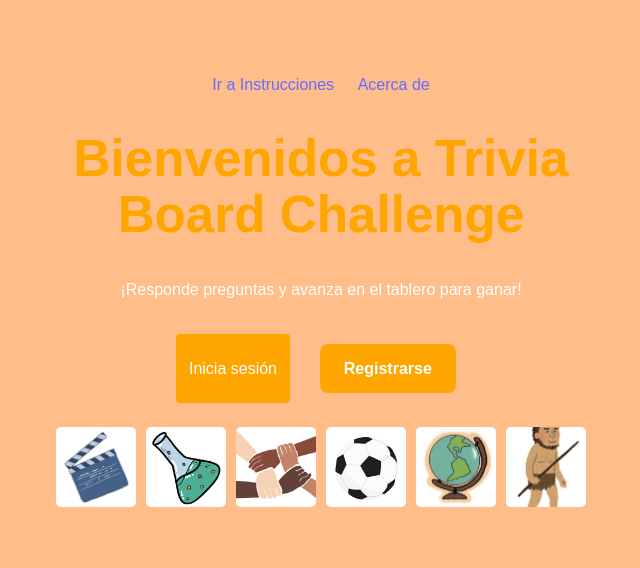
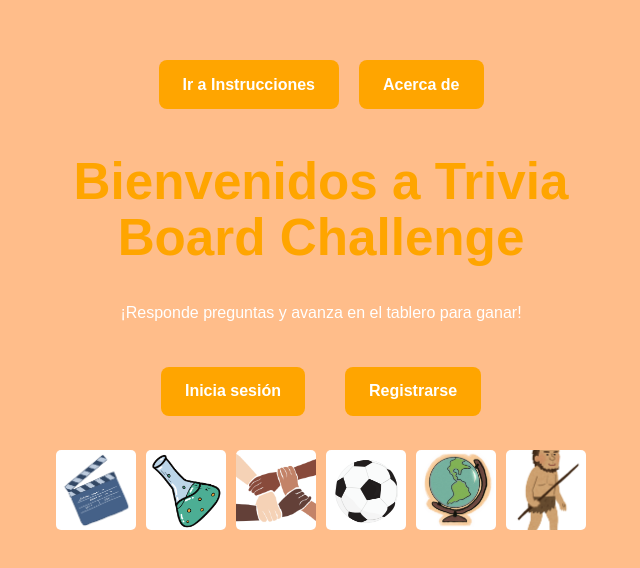
Before and after one commit to IIC2513/front-grupoestrella, a React (Vite) app in the folder trivia/: page / in a window 1280 px wide. Shown: the part 110-678 px from the top of the page, without its empty margins (319-959 px from the left). Built offline with nearby package versions, Linux system fonts and the light colour scheme.

Commit message:
diseno_1

```diff
--- a/trivia/src/common/About.css
+++ b/trivia/src/common/About.css
@@ -34,3 +34,16 @@
     margin-bottom: 0.5rem;
     font-weight: bold;
   }
+
+  .button-link {
+    display: inline-block;
+    padding: 0.8rem 1.5rem;
+    background-color: #FFA500;
+    color: #FFFFFF;
+    font-size: 1rem;
+    font-weight: bold;
+    text-align: center;
+    text-decoration: none;
+    border-radius: 8px;
+    transition: background-color 0.3s, transform 0.2s;
+  }
--- a/trivia/src/common/About.jsx
+++ b/trivia/src/common/About.jsx
@@ -27,7 +27,7 @@ const About = () => {
         <p>Nuestro equipo está compuesto por estudiantes apasionados de la tecnología y el aprendizaje, unidos por el objetivo de crear una plataforma interactiva y educativa. Cada miembro ha contribuido con su talento y habilidades únicas para hacer que Trivia Board Challenge sea una realidad.</p>
       </section>
 
-      <a href="/" className="back-button">Volver</a>
+      <a href="/" className="button-link">Volver</a>
 
 
     </div>
--- a/trivia/src/common/App.jsx
+++ b/trivia/src/common/App.jsx
@@ -23,19 +23,18 @@ const App = () => {
 
   return (
     <div className="app-container">
-      <a href='/instructions'> Ir a Instrucciones</a>
-      <a href='/about'> Acerca de</a>
+      <a href='/instructions' className="button-link">Ir a Instrucciones</a>
+      <a href='/about' className="button-link">Acerca de</a>
       {!isLoggedIn ? (
         <div className="landing-page">
           <h1>Bienvenidos a Trivia Board Challenge</h1>
           <p>¡Responde preguntas y avanza en el tablero para ganar!</p>
 
           <div className="buttons">
-            <button onClick={handleLogin}>Inicia sesión</button>
+            <a onClick={handleLogin} className="button-link">Inicia sesión</a>
             <a href="/register" className="button-link">Registrarse</a>
           </div>
 
-          {/* Ubicar las imágenes debajo de los botones */}
           <div className="images-container">
             <img src={ArteImg} alt="Arte" />
             <img src={CienciaImg} alt="Ciencia" />
@@ -50,7 +49,16 @@ const App = () => {
           <h1>Menú Principal</h1>
           <div className="menu-buttons">
             <a href='/board' className="button-link">Ver Tablero</a>
-            <button onClick={handleLogout}>Cerrar Sesión</button>
+            <a onClick={handleLogout} className="button-link">Cerrar Sesión</a>
+          </div>
+
+          <div className="images-container">
+            <img src={ArteImg} alt="Arte" />
+            <img src={CienciaImg} alt="Ciencia" />
+            <img src={CulturaImg} alt="Cultura" />
+            <img src={DeporteImg} alt="Deporte" />
+            <img src={GeografiaImg} alt="Geografía" />
+            <img src={HistoriaImg} alt="Historia" />
           </div>
         </div>
       )}
--- a/trivia/src/game/Instructions.css
+++ b/trivia/src/game/Instructions.css
@@ -41,3 +41,16 @@
   .purple { color: purple; }
   .orange { color: darkorange; }
   .black { color: black; }
+
+  .button-link {
+    display: inline-block;
+    padding: 0.8rem 1.5rem;
+    background-color: #FFA500;
+    color: #FFFFFF;
+    font-size: 1rem;
+    font-weight: bold;
+    text-align: center;
+    text-decoration: none;
+    border-radius: 8px;
+    transition: background-color 0.3s, transform 0.2s;
+  }
--- a/trivia/src/game/instructions.jsx
+++ b/trivia/src/game/instructions.jsx
@@ -60,7 +60,7 @@ const Instructions = () => {
           <li>Casilla dorada: responde correctamente para avanzar el doble del lanzamiento del dado.</li>
         </ul>
       </section>
-      <a href="/" className="back-button">Volver</a>
+      <a href="/" className="button-link">Volver</a>
     </div>
   );
 };
```
